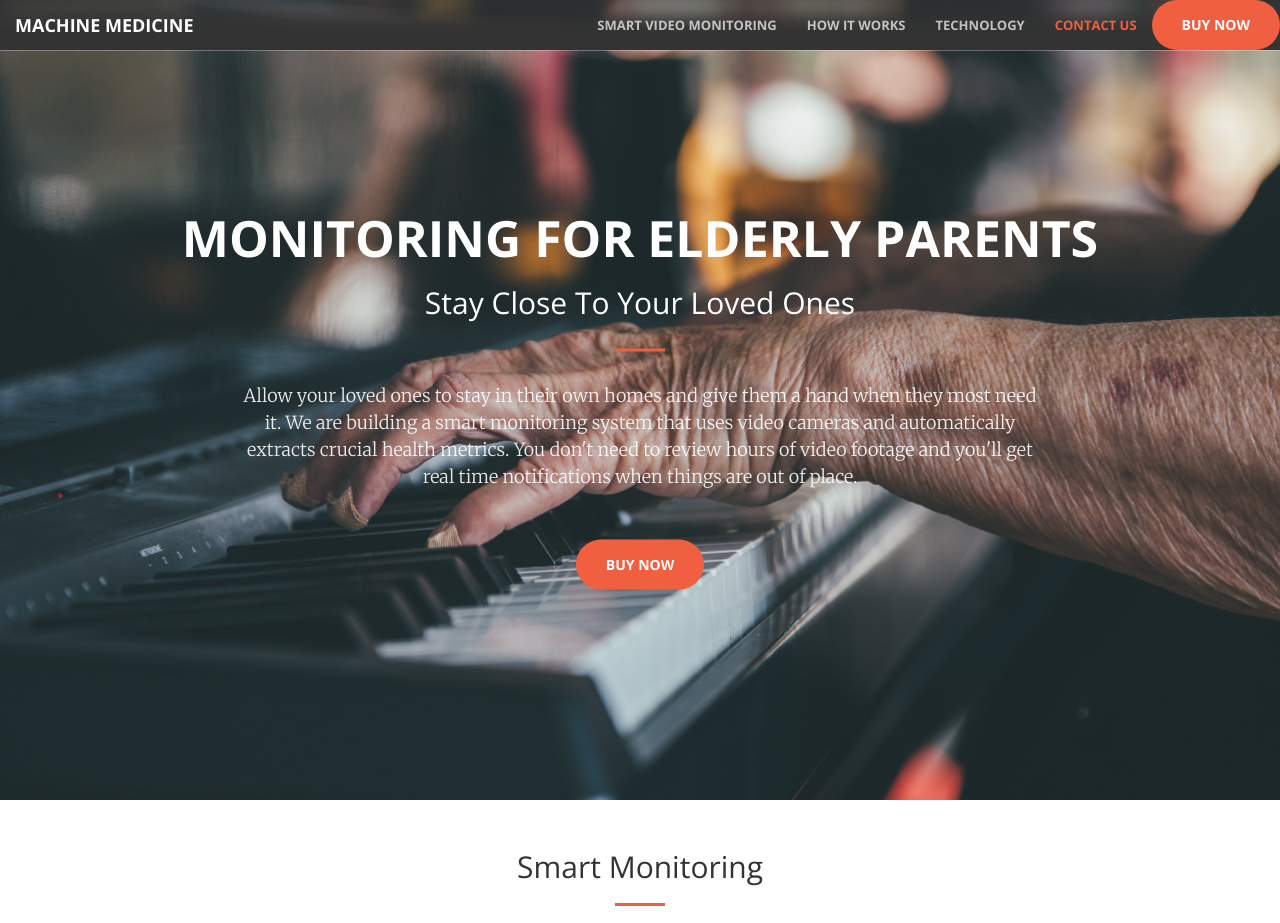
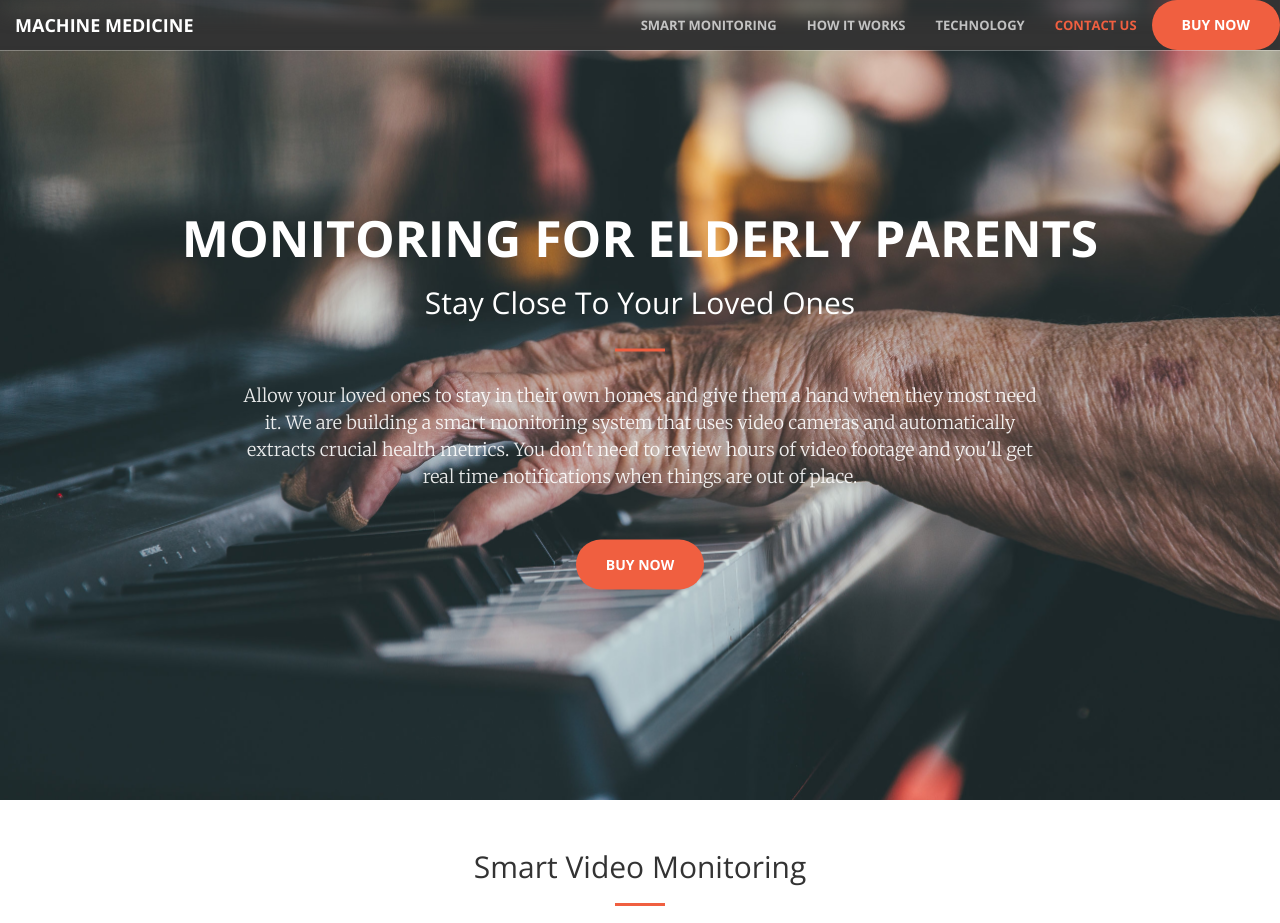
Before and after one commit to GeorgianaPetria/MachineMedicine, a website: page index.html in a window 1280 px wide. Shown: the top 923 px of the page. Drawn offline with nearby package versions, Linux system fonts and the light colour scheme.

Commit message:
smart video monitoring

```diff
--- a/index.html
+++ b/index.html
@@ -48,7 +48,7 @@
             <div class="collapse navbar-collapse" id="bs-example-navbar-collapse-1">
                 <ul class="nav navbar-nav navbar-right">
                     <li>
-                        <a class="page-scroll" href="#monitoring">Smart Video Monitoring</a>
+                        <a class="page-scroll" href="#monitoring">Smart Monitoring</a>
                     </li>
                     <li>
                         <a class="page-scroll" href="#how">How It Works</a>
@@ -87,7 +87,7 @@
         <div class="container">
             <div class="row">
                 <div class="col-lg-12 text-center">
-                    <h2 class="section-heading">Smart Monitoring</h2>
+                    <h2 class="section-heading">Smart Video Monitoring</h2>
                     <hr class="primary">
                 </div>
             </div>
```
